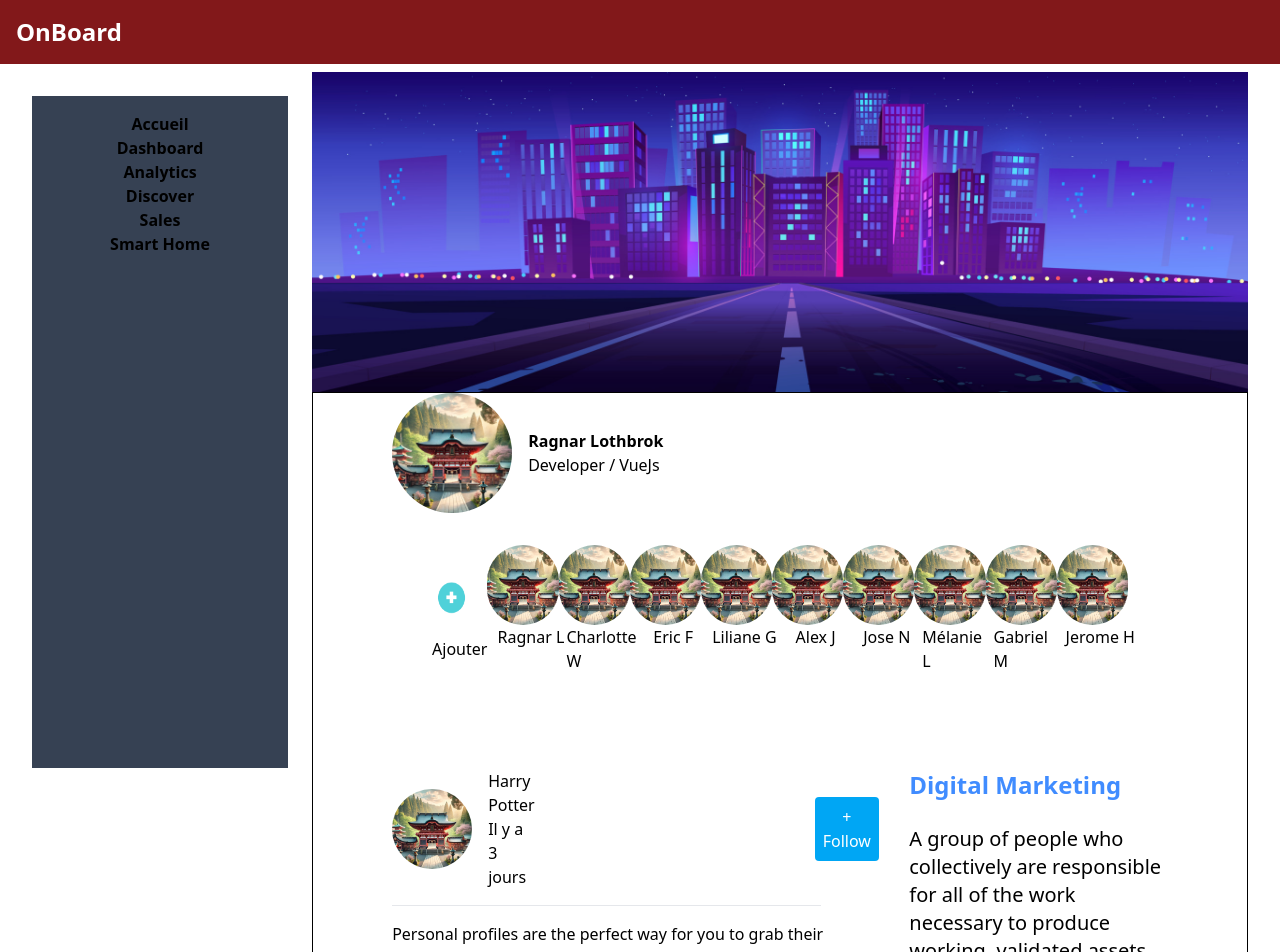
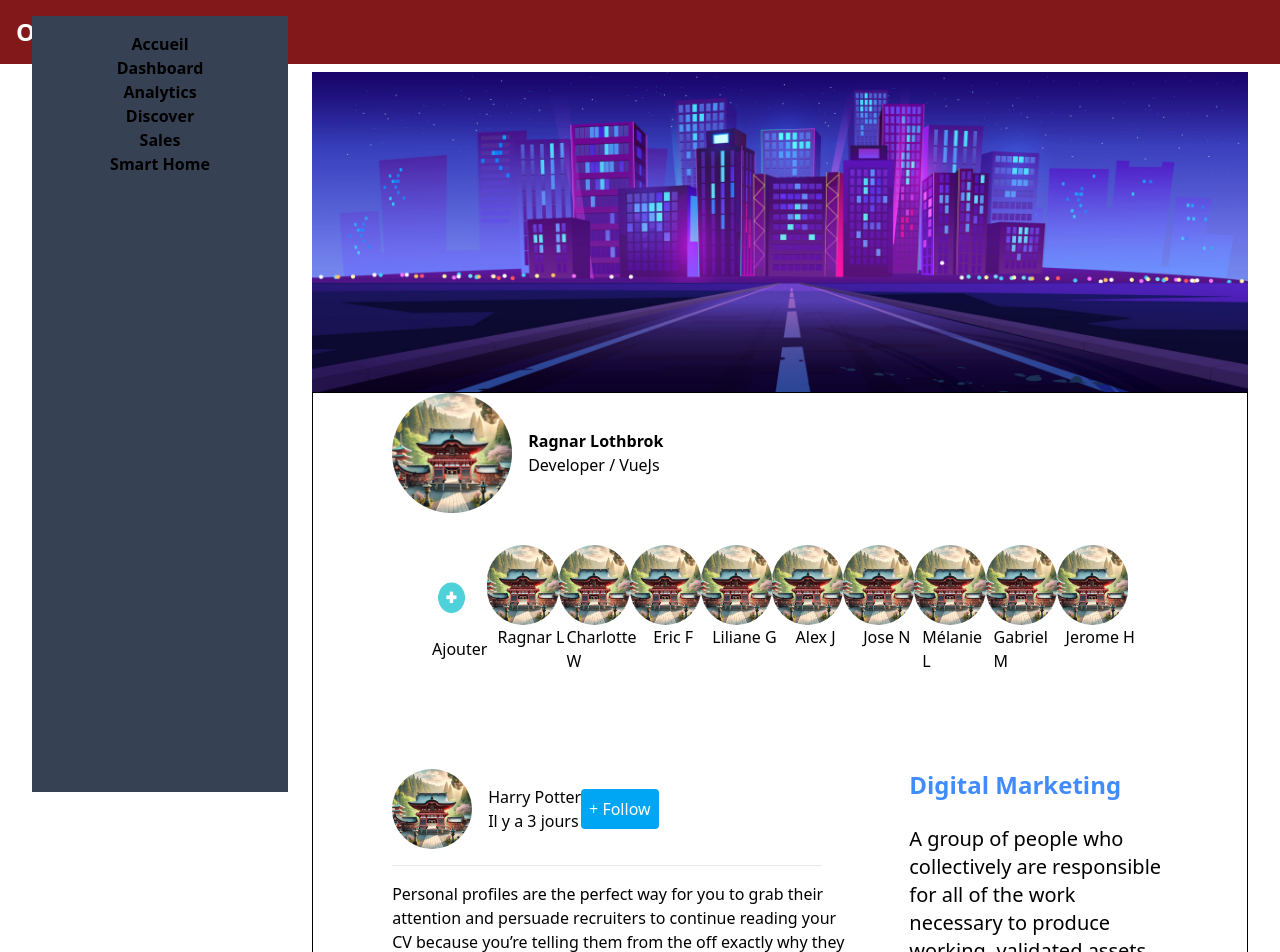
Before and after one commit to ReadyToDevNow/OnBoard, a Vue app: page /discover in a window 1280 px wide. Shown: the top 952 px of the page. Built offline with nearby package versions, Linux system fonts and the light colour scheme.

Commit message:
feat(design) SideBar re sizing

```diff
--- a/src/components/DiscoverPage.vue
+++ b/src/components/DiscoverPage.vue
@@ -69,9 +69,7 @@
                 <span>Harry Potter</span>
                 <span>Il y a 3 jours</span>
               </div>
-              <button class="ml-70 bg-sky-500 hover:bg-sky-300 p-2 rounded text-white">
-                + Follow
-              </button>
+              <button class="bg-sky-500 hover:bg-sky-300 p-2 rounded text-white">+ Follow</button>
             </div>
 
             <div class="border-b border-gray-200 my-4 mr-6"></div>
--- a/src/components/SideBar.vue
+++ b/src/components/SideBar.vue
@@ -16,11 +16,11 @@
 .layout-sidebar {
   position: fixed;
   width: 16rem;
-  height: calc(100vh - 8rem);
+  height: calc(113vh - 8rem);
   z-index: 999;
   overflow-y: auto;
   user-select: none;
-  top: 6rem;
+  top: 1rem;
   left: 2rem;
 }
 </style>
--- a/src/views/AnalyticsViews.vue
+++ b/src/views/AnalyticsViews.vue
@@ -1,21 +1,18 @@
 <template>
   <div class="creative-one">
     <SideBar />
-    <HeadBar />
-    <CreativeOne />
+    <AnalyticsPage />
   </div>
 </template>
 
 <script>
 import SideBar from '@/components/SideBar.vue'
-import HeadBar from '@/components/HeadBar.vue'
-import CreativeOne from '@/components/CreativeOne.vue'
+import AnalyticsPage from '@/components/AnalyticsPage.vue'
 
 export default {
   components: {
     SideBar,
-    HeadBar,
-    CreativeOne,
+    AnalyticsPage,
   },
 }
 </script>
```
Also changed, not shown: src/components/AnalyticsPage.vue (renamed from src/components/CreativeOne.vue).
